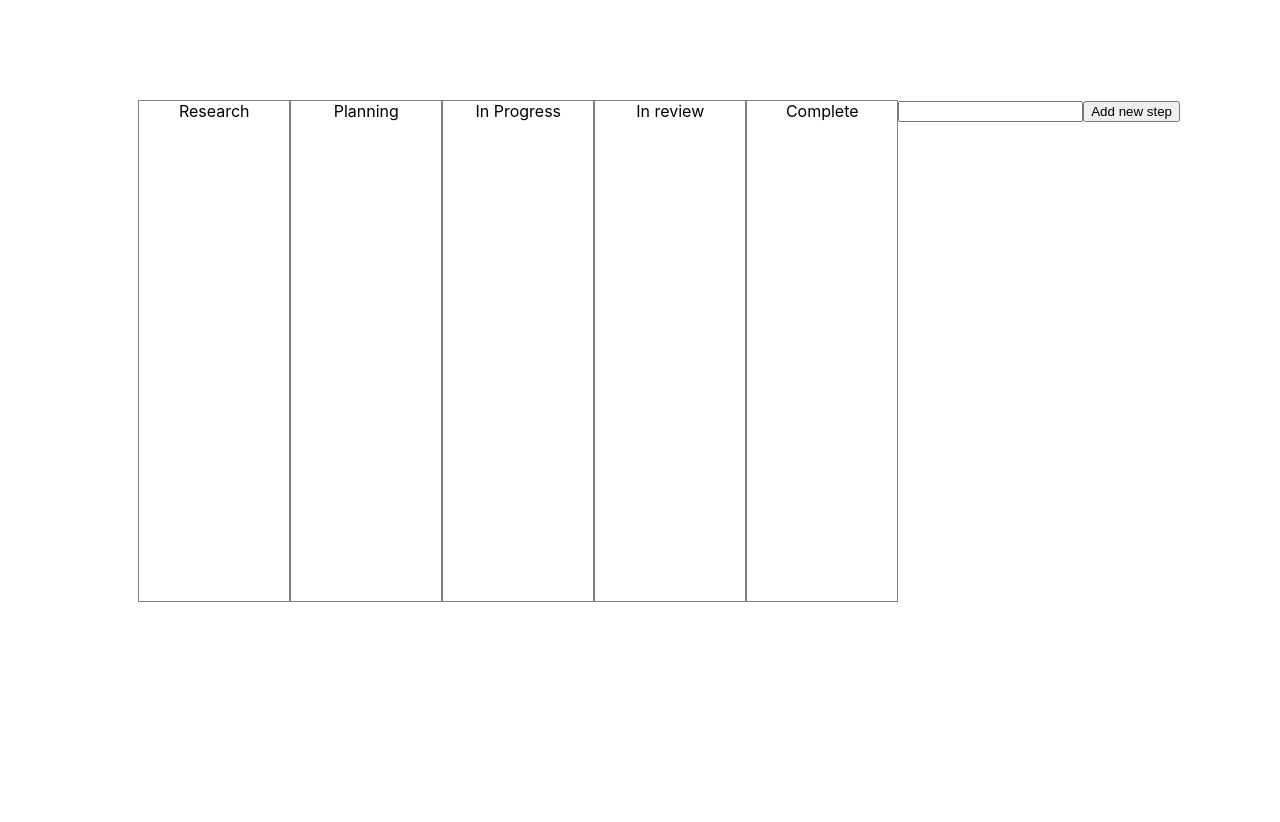
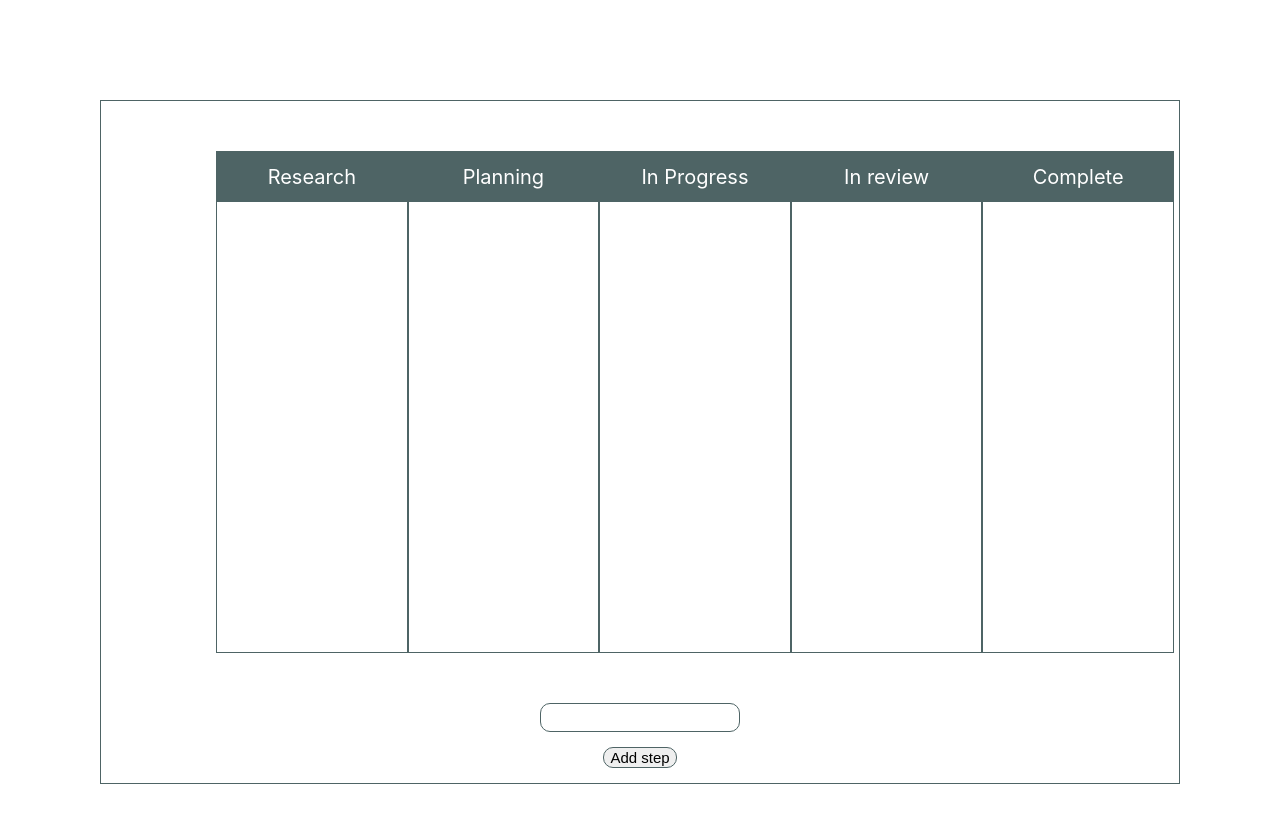
Before and after one commit to lhsteele/drag-and-drop, a React (Create React App) app: page / in a window 1280 px wide. Shown: the top 822 px of the page. Before the commit the page ends 800 px from the top, so only its background shows below. Built offline with nearby package versions, Linux system fonts and the light colour scheme.

Commit message:
Adds styling.

```diff
--- a/src/App.css
+++ b/src/App.css
@@ -5,29 +5,40 @@
 .outer-container {
   display: flex;
   margin: 100px;
+  flex-direction: column;
+  border: 1px solid #4e6465;
+}
+
+.step-col-container {
+  display: flex;
+
 }
 
 .column-steps {
-  flex: 1;
-  margin-top: 50px;
+  margin: 50px 5px;
+  width: 100px;
 }
 
 .column-group {
   flex: 2;
   display: flex;
   flex-direction: row;
-  margin-bottom: 25px;
+  /* margin-bottom: 25px; */
+  margin: 50px 5px;
+  width: 80%;
 }
 
 .column {
-  border: 1px solid grey;
+  border: 1px solid #4e6465;
   height: 500px;
-  width: 150px;
+  width: calc(100% / 5);
+  justify-content: center;
+  display: flex;
 }
 
 .column-headers {
   margin: 10px;
-  border-bottom: 2px solid grey;
+  border-bottom: 2px solid #4e6465;
   height: 25px;
 }
 
@@ -37,13 +48,47 @@
   align-items: center;
   width: 100px;
   height: 50px;
-  border: 1px solid pink;
+  border-radius: 5px;
+  margin: 5px auto;
 }
 
 .level-header {
   height: 50px;
+  background-color: #4e6465;
+  display: flex;
+  justify-content: center;
+  width: 100%;
+  align-items: center;
+  color: white;
+  font-size: 20px;
 }
 
 .completion-level {
   height: 100%;
+  width: 100%;
 }
+
+.add-step {
+  display: flex;
+  flex-direction: column;
+  margin: auto;
+  width: 200px;
+  justify-content: space-between;
+  height: 80px;
+}
+
+.add-step-input {
+  height: 25px;
+  border-radius: 10px;
+  border-style: none;
+  border: 1px solid #4e6465;
+}
+
+.add-step-button {
+  border-style: none;
+  border: 1px solid #4e6465;
+  border-radius: 10px;
+  font-size: 15px;
+  width: fit-content;
+  margin: auto;
+}
--- a/src/components/Board.jsx
+++ b/src/components/Board.jsx
@@ -11,6 +11,7 @@ class Board extends Component {
       newStep: ''
     }
     this.levels = ["Research", "Planning", "In Progress", "In review", "Complete"]
+    this.colors = ["#ff7d7e", "#e8ead2", "#af9619", "#ffc833"]
   }
 
 
@@ -18,7 +19,13 @@ class Board extends Component {
     const steps = this.props.steps.steps
     if (steps.length) {
       return this.props.steps.steps.map((step, idx) => {
-        return <Step id={idx} draggable={true} key={idx} step={step.text} />
+        return <Step
+                  id={idx}
+                  draggable={true}
+                  key={idx}
+                  step={step.text}
+                  color={this.colors[idx % this.colors.length]}
+                />
       })
     }
   };
@@ -51,14 +58,16 @@ class Board extends Component {
     console.log(this.props.steps)
     return (
       <div className="outer-container">
-        <div className="column-steps">
-          {this.renderSteps()}
-        </div>
-        <div className="column-group">
-          {this.renderColumns()}
+        <div className="step-col-container">
+          <div className="column-steps">
+            {this.renderSteps()}
+          </div>
+          <div className="column-group">
+            {this.renderColumns()}
+          </div>
         </div>
         <div className="add-step-container">
-          <form onSubmit={this.handleSubmit}>
+          <form onSubmit={this.handleSubmit} className="add-step">
             <input
               type="text"
               value={this.state.newStep}
@@ -67,7 +76,7 @@ class Board extends Component {
             />
             <input
               type="submit"
-              value="Add new step"
+              value="Add step"
               className="add-step-button"
             />
           </form>
--- a/src/components/Completion.jsx
+++ b/src/components/Completion.jsx
@@ -4,10 +4,16 @@ export default function Completion(props) {
   const drop = (level) => {
     return (e) => {
       e.preventDefault();
+      e.stopPropagation();
       const step_id = e.dataTransfer.getData('step_id');
+      const step = document.getElementById(step_id);
+      if (step_id) {
+        step.style.display = 'block';
+      } else {
+        console.log('returning')
+        return
+      }
 
-      const step = document.getElementById(step_id);
-      step.style.display = 'block';
 
       e.target.appendChild(step)
       props.handleLevelUpdate(step_id, level);
@@ -16,11 +22,12 @@ export default function Completion(props) {
 
   const dragOver = e => {
     e.preventDefault();
+    e.stopPropagation();
   }
 
   return (
     <div className="completion-level" id={props.id} onDrop={drop(props.id)} onDragOver={dragOver}>
-      <div className="level-header">
+      <div className="level-header" draggable={false}>
         {props.level}
       </div>
       <div className="level-container">{props.children}</div>
--- a/src/components/Step.jsx
+++ b/src/components/Step.jsx
@@ -10,13 +10,13 @@ export default function Step(props) {
   }
 
   const dragOver = e => {
+    e.preventDefault();
     e.stopPropagation();
-
   }
 
 
   return (
-    <div className="step" id={props.id} draggable={props.draggable} onDragStart={dragStart} onDragOver={dragOver}>
+    <div className="step" id={props.id} draggable={props.draggable} onDragStart={dragStart} onDragOver={dragOver} style={{ backgroundColor: props.color }}>
       {props.step}
     </div>
   )
```
